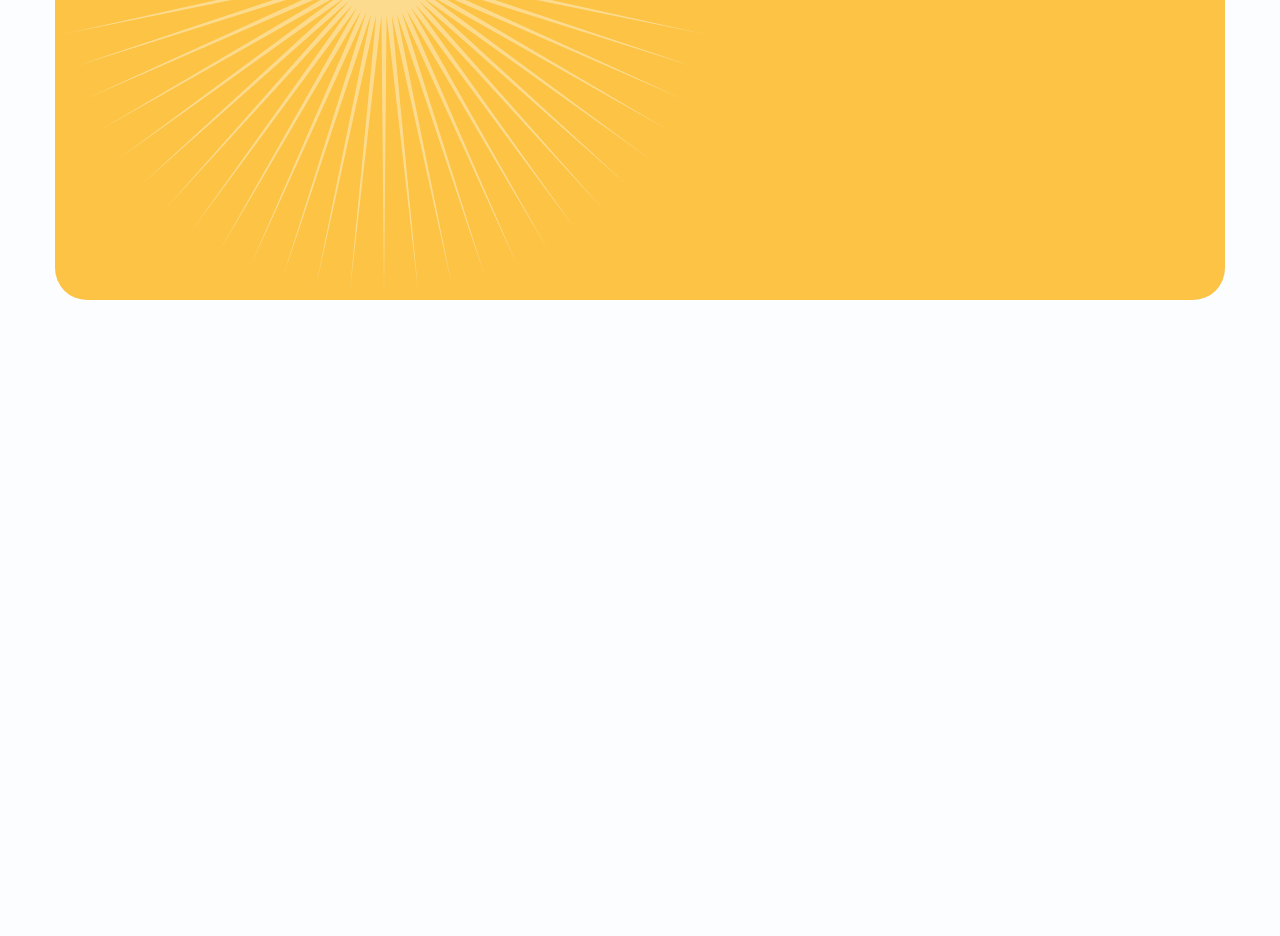
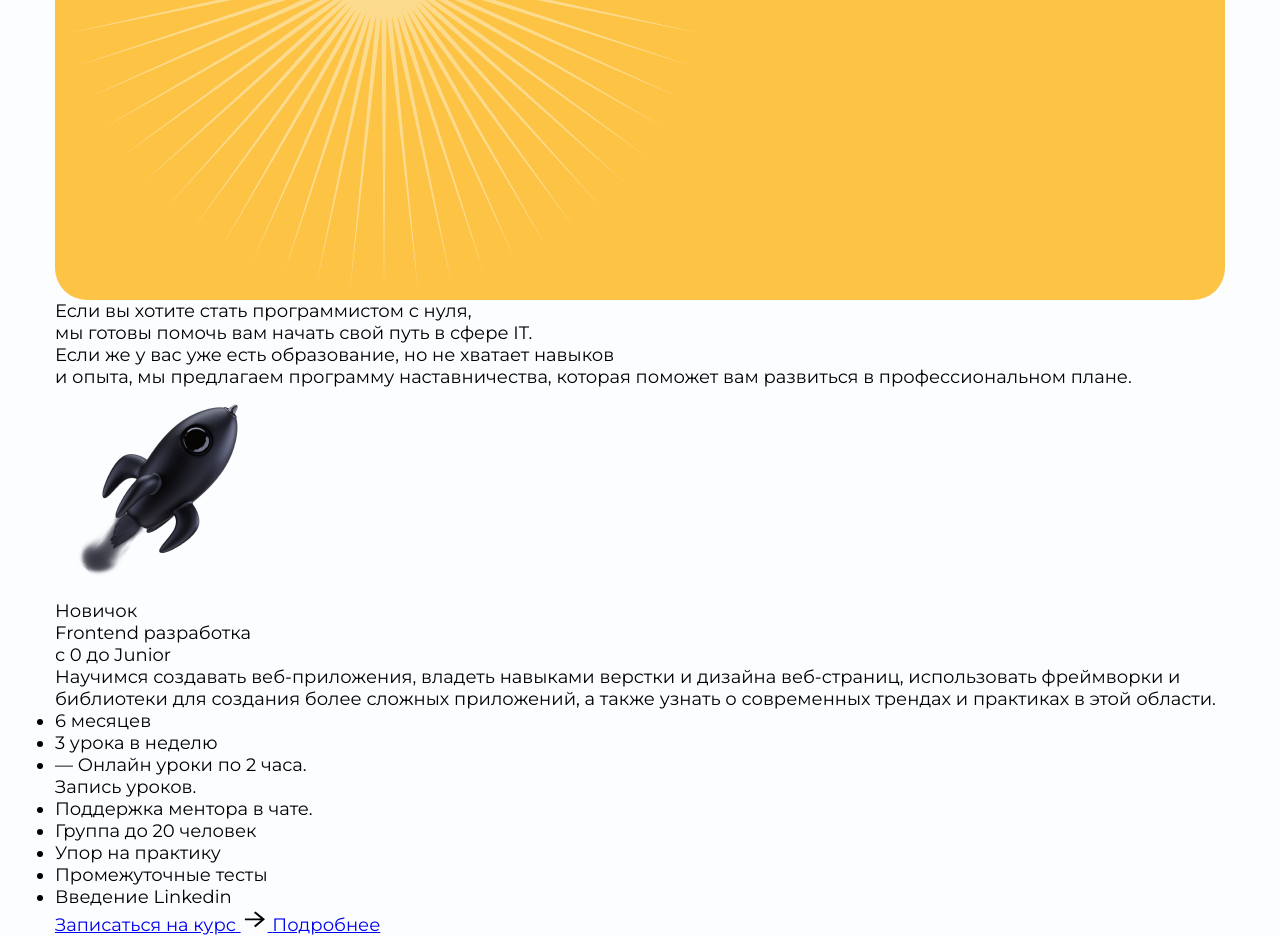
Before and after one commit to ART89-prog/codeflow, a plain HTML site: page index.html in a window 1280 px wide. Shown: the part 524-1460 px from the top of the page. Before the commit the page ends 824 px from the top, so only its background shows below. Drawn offline with Linux system fonts and the light colour scheme.

Commit message:
357763576

```diff
--- a/index.html
+++ b/index.html
@@ -102,6 +102,54 @@
 
 
 
+
+			<section class="course">
+				<div class="cont">
+					<div class="course_top">
+						<div class="course_quote">Если вы хотите стать <span>программистом с нуля,</span><br>
+							мы готовы помочь вам начать свой путь в сфере IT. </div>
+						<div class="course_quote">Если же у вас уже есть образование, <span>но не хватает</span> навыков<br>
+							и опыта, мы предлагаем программу наставничества, которая поможет вам развиться в профессиональном плане.</div>
+					</div>
+					<div class="course_items">
+						<div class="course_item">
+							<div class="course_item-top">
+								<div class="course_item-img">
+									<img src="images/course1.png" alt="">
+								</div>
+								<div class="course_item-name">Новичок</div>
+							</div>
+							<div class="course_item-title">Frontend разработка <br>с 0 до Junior</div>
+							<div class="course_item-text">Научимся создавать веб-приложения, владеть навыками верстки и дизайна веб-страниц, использовать фреймворки и библиотеки для создания более сложных приложений, а также узнать о современных трендах и практиках в этой области.</div>
+							<ul>
+								<li>6 месяцев</li>
+								<li>3 урока в неделю</li>
+								<li>— Онлайн уроки по 2 часа.<br>
+									Запись уроков.</li>
+								<li>Поддержка ментора в чате.</li>
+								<li>Группа до 20 человек</li>
+								<li>Упор на практику</li>
+								<li>Промежуточные тесты</li>
+								<li>Введение Linkedin</li>
+							</ul>
+							<div class="course_item-bottom">
+								<div class="course_item-price"></div>
+								<div class="course_item-sale"></div>
+								<a href="#" class="course_item-btn">
+									<span>Записаться на курс</span>
+								</a>
+								<a href="#" class="course_item-link">
+									<img src="images/arrow-left.svg" alt="">
+									<span>Подробнее</span>
+								</a>
+							</div>
+						</div>
+					</div>
+				</div>
+			</section>
+
+
+
 		</div>
 
 
```
Also changed, not shown: images/arrow-left.svg (added), images/course1.png (added), images/course2.png (added).
